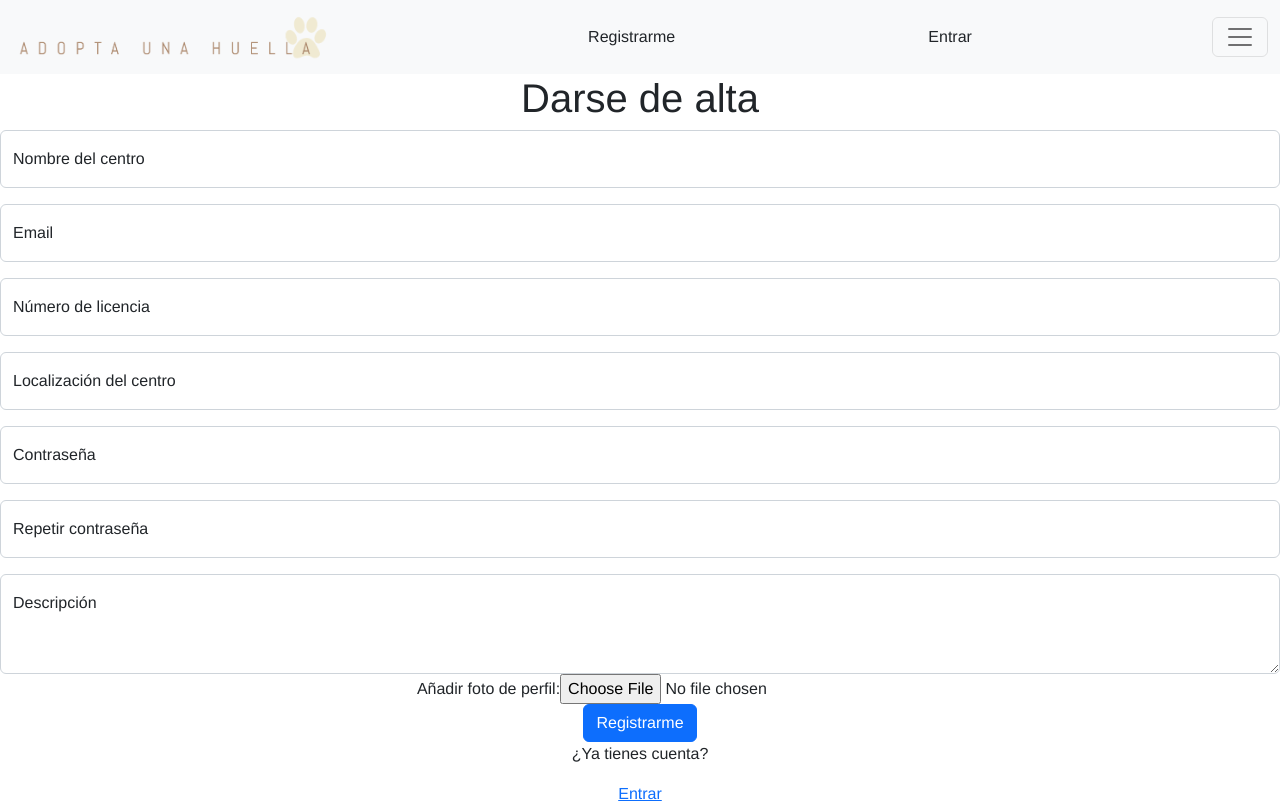
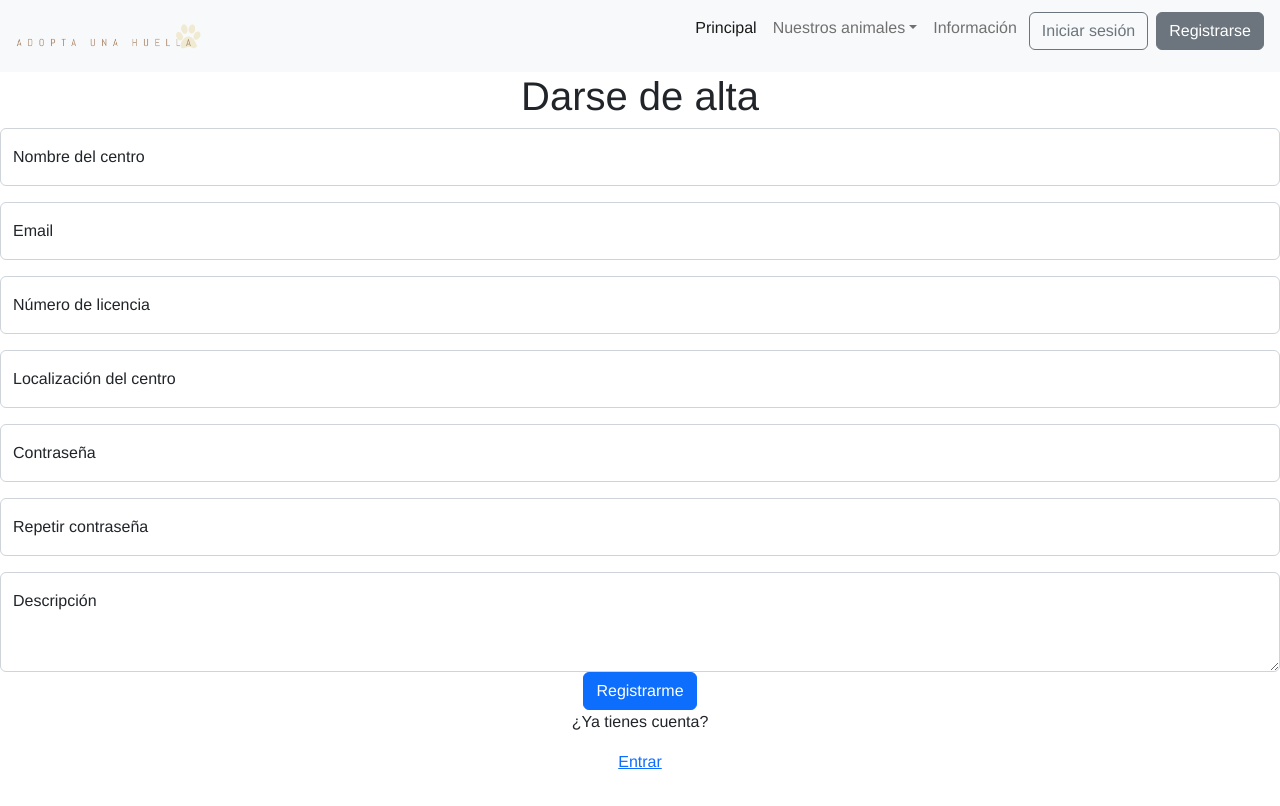
Before and after one commit to AndreaAlarcon99/adopta-una-huella-FRONT, a React (Create React App) app: page /signup in a window 1280 px wide. Built offline with nearby package versions, Linux system fonts and the light colour scheme.

Commit message:
navbar solucionada

```diff
--- a/src/components/Navbar/Navbar.css
+++ b/src/components/Navbar/Navbar.css
@@ -1,4 +1,3 @@
 #logo {
-  width: 25vw;
-  float: left;
+  width: 15vw;
 }
--- a/src/components/Navbar/Navbar.jsx
+++ b/src/components/Navbar/Navbar.jsx
@@ -6,10 +6,10 @@ import { AuthContext } from "../../context/auth.context";
 function Navbar() {
   // Subscribe to the AuthContext to gain access to
   // the values from AuthContext.Provider's `value` prop
-  const { isLoggedIn, user, logOutUser } = useContext(AuthContext);
+  const { isLoggedIn, logOutUser } = useContext(AuthContext);
 
   return (
-    <nav className="navbar sticky-top bg-light">
+    <nav className="navbar navbar-expand-lg bg-light">
       <div className="container-fluid">
         <img
           className="navbar-brand"
@@ -18,69 +18,17 @@ function Navbar() {
           id="logo"
         />
 
-        {!isLoggedIn && (
-          <>
-            <Link to="/signup">
-              {" "}
-              <button className="btn">Registrarme</button>{" "}
-            </Link>
-            <Link to="/login">
-              {" "}
-              <button className="btn">Entrar</button>{" "}
-            </Link>
-          </>
-        )}
-
-        {isLoggedIn && (
-          <div className="align-items-right">
-          {user && <span>{user.username}</span>}
-            <button className="btn" onClick={logOutUser}>
-              Cerrar sesión
-            </button>
-          </div>
-        )}
-
-        <button
-          className="navbar-toggler"
-          type="button"
-          data-bs-toggle="offcanvas"
-          data-bs-target="#offcanvasNavbar"
-          aria-controls="offcanvasNavbar"
+        <div
+          className="collapse navbar-collapse justify-content-end"
+          id="navbarNavDropdown"
         >
-          <span className="navbar-toggler-icon"></span>
-        </button>
-        <div
-          className="offcanvas offcanvas-end"
-          tabIndex="-1"
-          id="offcanvasNavbar"
-          aria-labelledby="offcanvasNavbarLabel"
-        >
-          <div className="offcanvas-header">
-            <h5 className="offcanvas-title" id="offcanvasNavbarLabel">
-              Adopta una huella
-            </h5>
-            <button
-              type="button"
-              className="btn-close"
-              data-bs-dismiss="offcanvas"
-              aria-label="Close"
-            ></button>
-          </div>
-          <div className="offcanvas-body">
-            <ul className="navbar-nav justify-content-end flex-grow-1 pe-3">
+          <ul className="navbar-nav">
             <li className="nav-item">
               <Link to="/" className="nav-link active" aria-current="page">
-                  Home
-                </Link>
-              </li>
-
-              <li className="nav-item">
-                <Link to="/informacion-adopcion" className="nav-link">
-                  Información
+                Principal
               </Link>
             </li>
             <li className="nav-item dropdown">
-
               <p
                 className="nav-link dropdown-toggle"
                 role="button"
@@ -92,57 +40,127 @@ function Navbar() {
               <ul className="dropdown-menu">
                 <li>
                   <Link to="/animales" className="dropdown-item">
-                      Animales en adopción
+                    En adopción
                   </Link>
                 </li>
                 <li>
-                    <hr className="dropdown-divider" />
-                  </li>
-                  <li>
                   <Link to="/adoptados" className="dropdown-item">
-                      Animales que han sido adoptados
+                    Adoptados
                   </Link>
                 </li>
               </ul>
             </li>
+            <li className="nav-item">
+              <Link to="/informacion-adopcion" className="nav-link">
+                Información
+              </Link>
+            </li>
+            {!isLoggedIn && (
+              <>
+                <Link to="/login">
+                  {" "}
+                  <button className="btn btn-outline-secondary m-1">
+                    Iniciar sesión
+                  </button>{" "}
+                </Link>
+                <Link to="/signup">
+                  {" "}
+                  <button className="btn btn-secondary m-1">
+                    Registrarse
+                  </button>{" "}
+                </Link>
+              </>
+            )}
+
+            {isLoggedIn && (
+              <div className="btn btn-secondary m-1">
+                <button className="btn" onClick={logOutUser}>
+                  Cerrar sesión
+                </button>
+              </div>
+            )}
           </ul>
         </div>
       </div>
-      </div>
     </nav>
+    // <nav className="navbar sticky-top bg-light">
+    //   <div className="container-fluid">
+    //     <img
+    //       className="navbar-brand"
+    //       src="../../../HuellaNueva.png"
+    //       alt="logo"
+    //       id="logo"
+    //     />
 
-    // YA VENIA HECHO
-    // <nav id="navbar">
-    //   <img classNameName="p-3"src="../../../logo.png" alt="logo" id="logo"/>
-    //   <Link to="/">
-    //     <button classNameName="btn">Home</button>
-    //   </Link>
+    //     <button
+    //       className="navbar-toggler"
+    //       type="button"
+    //       data-bs-toggle="offcanvas"
+    //       data-bs-target="#offcanvasNavbar"
+    //       aria-controls="offcanvasNavbar"
+    //     >
+    //       <span className="navbar-toggler-icon"></span>
+    //     </button>
+    //     <div
+    //       className="offcanvas offcanvas-end"
+    //       tabIndex="-1"
+    //       id="offcanvasNavbar"
+    //       aria-labelledby="offcanvasNavbarLabel"
+    //     >
+    //       <div className="offcanvas-header">
+    //         <h5 className="offcanvas-title" id="offcanvasNavbarLabel">
+    //           Adopta una huella
+    //         </h5>
+    //         <button
+    //           type="button"
+    //           className="btn-close"
+    //           data-bs-dismiss="offcanvas"
+    //           aria-label="Close"
+    //         ></button>
+    //       </div>
+    //       <div className="offcanvas-body">
+    //         <ul className="navbar-nav justify-content-end flex-grow-1 pe-3">
+    //           <li className="nav-item">
+    //             <Link to="/" className="nav-link active" aria-current="page">
+    //               Home
+    //             </Link>
+    //           </li>
 
-    //   {isLoggedIn && (
-    //     <>
-    //       <button classNameName="btn" onClick={logOutUser}>Logout</button>
+    //           <li className="nav-item">
+    //             <Link to="/informacion-adopcion" className="nav-link">
+    //               Información
+    //             </Link>
+    //           </li>
+    //           <li className="nav-item dropdown">
 
-    //       <Link to="/profile">
-    //         <button>Profile</button>
-    //         {/* <img src="https://picsum.photos/id/402/200/300" style={{ width: 50, height: 50, borderRadius: 25}} alt="profile" /> */}
-    //       </Link>
-
-    //       <span>{user && user.name}</span>
-    //     </>
-    //   )}
-
-    //   {!isLoggedIn && (
-    //     <>
-    //       <Link to="/signup">
-    //         {" "}
-    //         <button classNameName="btn">Sign Up</button>{" "}
-    //       </Link>
-    //       <Link to="/login">
-    //         {" "}
-    //         <button classNameName="btn">Login</button>{" "}
-    //       </Link>
-    //     </>
-    //   )}
+    //             <p
+    //               className="nav-link dropdown-toggle"
+    //               role="button"
+    //               data-bs-toggle="dropdown"
+    //               aria-expanded="false"
+    //             >
+    //               Nuestros animales
+    //             </p>
+    //             <ul className="dropdown-menu">
+    //               <li>
+    //                 <Link to="/animales" className="dropdown-item">
+    //                   Animales en adopción
+    //                 </Link>
+    //               </li>
+    //               <li>
+    //                 <hr className="dropdown-divider" />
+    //               </li>
+    //               <li>
+    //                 <Link to="/adoptados" className="dropdown-item">
+    //                   Animales que han sido adoptados
+    //                 </Link>
+    //               </li>
+    //             </ul>
+    //           </li>
+    //         </ul>
+    //       </div>
+    //     </div>
+    //   </div>
     // </nav>
   );
 }
--- a/src/pages/SignupPage/SignupPage.jsx
+++ b/src/pages/SignupPage/SignupPage.jsx
@@ -1,7 +1,9 @@
 import "./SignupPage.css";
-import { useState } from "react";
+import { useState, useContext } from "react";
 import { Link, useNavigate } from "react-router-dom";
 import authService from "../../services/auth.service";
+import { AuthContext } from "../../context/auth.context";
+
 // import axios from "axios";
 
 function SignupPage() {
@@ -9,7 +11,6 @@ function SignupPage() {
   const [password, setPassword] = useState("");
   const [password2, setPassword2] = useState("");
   const [username, setUsername] = useState("");
-  const [imgUser, setImgUser] = useState("");
   const [description, setDescription] = useState("");
   const [licence, setLicence] = useState("");
   const [location, setLocation] = useState("");
@@ -21,20 +22,20 @@ function SignupPage() {
   const handlePassword = (e) => setPassword(e.target.value);
   const handlePassword2 = (e) => setPassword2(e.target.value);
   const handleUsername = (e) => setUsername(e.target.value);
-  const handleImgUser = (e) => setImgUser(e.target.value);
   const handleDescription = (e) => setDescription(e.target.value);
   const handleLicence = (e) => setLicence(e.target.value);
   const handleLocation = (e) => setLocation(e.target.value);
 
+  const { storeToken, authenticateUser } = useContext(AuthContext);
+
   const handleSignupSubmit = (e) => {
-    console.log("hola que tal ")
+    console.log("hola que tal ");
     e.preventDefault();
     // Create an object representing the request body
     const requestBody = {
       email,
       password,
       username,
-      imgUser,
       description,
       licence,
       location,
@@ -53,20 +54,21 @@ function SignupPage() {
     // })
     // .catch(err => console.log(err))
 
-
     // Or using a service
     // console.log("requestbody...", requestBody)
     authService
       .signup(requestBody)
       .then((response) => {
         // If the POST request is successful redirect to the login page
+        storeToken(response.data.authToken);
+        authenticateUser();
         navigate("/");
       })
       .catch((error) => {
         // If the request resolves with an error, set the error message in the state
         const errorDescription = error.response.data.message;
         setErrorMessage(errorDescription);
-        console.log("error donde estas", error)
+        console.log("error donde estas", error);
       });
   };
 
@@ -123,23 +125,23 @@ function SignupPage() {
           <input
             type="password"
             className="form-control"
-            id="floatingPassword"
+            id="floatingPassword1"
             placeholder="Password"
             value={password}
             onChange={handlePassword}
           />
-          <label htmlFor="floatingPassword">Contraseña</label>
+          <label htmlFor="floatingPassword1">Contraseña</label>
         </div>
         <div className="form-floating mb-3">
           <input
             type="password"
             className="form-control"
-            id="floatingPassword"
+            id="floatingPassword2"
             placeholder="Password"
             value={password2}
             onChange={handlePassword2}
           />
-          <label htmlFor="floatingPassword">Repetir contraseña</label>
+          <label htmlFor="floatingPassword2">Repetir contraseña</label>
         </div>
         <div className="form-floating">
           <textarea
@@ -151,18 +153,6 @@ function SignupPage() {
             onChange={handleDescription}
           ></textarea>
           <label htmlFor="floatingTextarea2">Descripción</label>
-        </div>
-        <div className="form-group">
-          <label>
-            Añadir foto de perfil:
-            <input
-              type="file"
-              name="perfil-cover-image"
-              className="form-control-file"
-              value={imgUser}
-              onChange={handleImgUser}
-            />
-          </label>
         </div>
 
         <button className="btn btn-primary" type="submit">
```
Also changed, not shown: src/pages/HomePage/HomePage.jsx (+28 -14 lines), src/pages/LoginPage/LoginPage.jsx (+5 -3 lines). Lines whose indentation alone changed are shown as unchanged.
